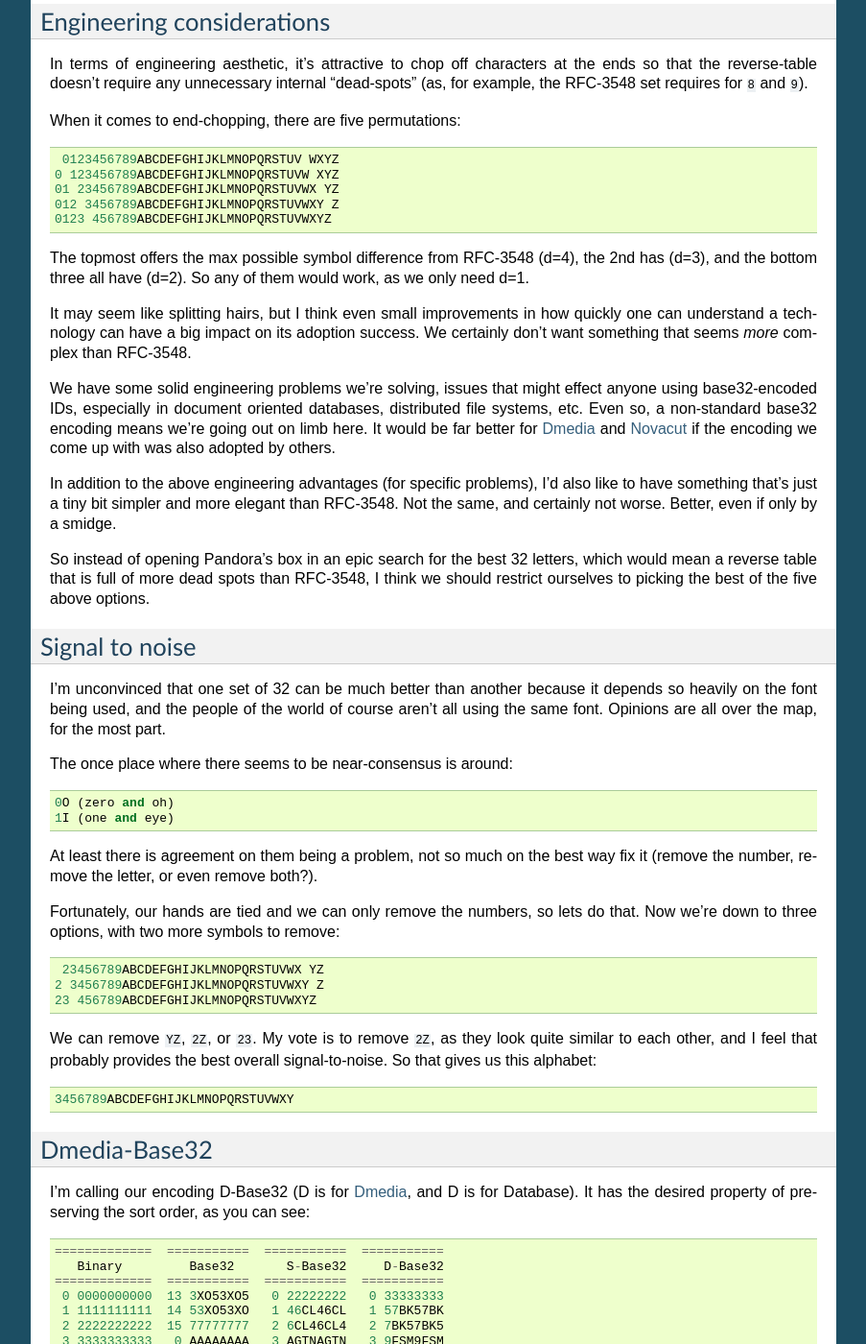
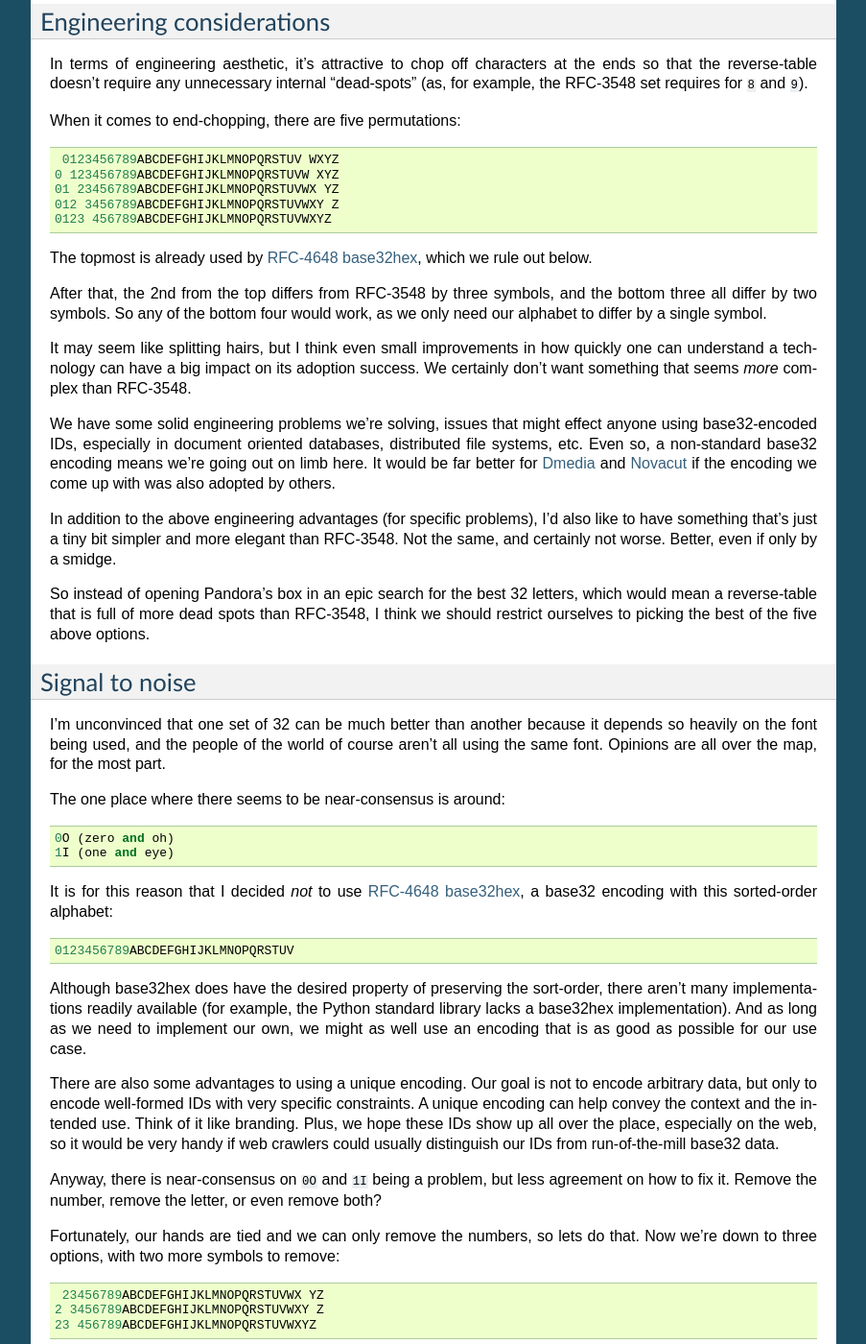
Before and after one commit to json420/dbase32, a Sphinx documentation site: the page built from doc/design.rst, in a window 1280 px wide and 1400 px high, scrolled down 2210 px. Shown: the whole window at 96% size, without its empty margins (198-1101 px from the left). Built offline with Sphinx 7.4.7, drawn with Linux system fonts in a browser that asks for light colours; some of the changed text lies outside the part shown.

Commit message:
design.rst: added explanation as to why base32hex was rejected; other misc clarifications and typo fixes

```diff
--- a/doc/design.rst
+++ b/doc/design.rst
@@ -31,7 +31,7 @@ sort order of the encoded data is different than the binary data, for example::
     15 ffffffffff  12 ZTGMZTGM
     =============  ===========
 
-This is because the symbols in the RFC-3548 base32 encoding table aren't in
+This is because the symbols in the RFC-3548 base32 alphabet aren't in
 ASCII/UTF-8 sorted order, they are in this order::
 
     ABCDEFGHIJKLMNOPQRSTUVWXYZ234567
@@ -61,7 +61,7 @@ translate into a nonsense query like::
     14 <= doc_N <= 3
 
 To be clear, I consider this a total deal-breaker for `Dmedia`_, and so we
-are *not* going to use RFC-3548 base32 encoding in the final version 1
+are *not* going to use RFC-3548 Base32 encoding in the final version 1
 hashing protocol.  It would be a nasty design wart that every implementation
 would have to battle.  And that does not an ecosystem make.
 
@@ -73,9 +73,9 @@ Simplest solution?
 ------------------
 
 Perhaps the simplest solution is to use the same set of symbols as RFC-3548,
-but with an encoding table in sorted order?  We might call it Sorted-Base32,
-and it indeed gives us a base32 sort order that matches the binary sort
-order, as you can see::
+but with the alphabet in sorted order?  We might call it Sorted-Base32, and it
+indeed gives us a base32 sort order that matches the binary sort order, as you
+can see::
 
     =============  ===========  ===========
        Binary         Base32       S-Base32
@@ -146,9 +146,11 @@ When it comes to end-chopping, there are five permutations::
     012 3456789ABCDEFGHIJKLMNOPQRSTUVWXY Z
     0123 456789ABCDEFGHIJKLMNOPQRSTUVWXYZ
 
-The topmost offers the max possible symbol difference from RFC-3548 (d=4), the
-2nd has (d=3), and the bottom three all have (d=2).  So any of them would
-work, as we only need d=1.
+The topmost is already used by `RFC-4648 base32hex`_, which we rule out below.
+
+After that, the 2nd from the top differs from RFC-3548 by three symbols, and
+the bottom three all differ by two symbols.  So any of the bottom four would
+work, as we only need our alphabet to differ by a single symbol.
 
 It may seem like splitting hairs, but I think even small improvements in how
 quickly one can understand a technology can have a big impact on its adoption
@@ -168,7 +170,7 @@ elegant than RFC-3548. Not the same, and certainly not worse.  Better, even
 if only by a smidge.
 
 So instead of opening Pandora's box in an epic search for the best 32 letters,
-which would mean a reverse table that is full of more dead spots than RFC-3548,
+which would mean a reverse-table that is full of more dead spots than RFC-3548,
 I think we should restrict ourselves to picking the best of the five above
 options.
 
@@ -181,13 +183,32 @@ depends so heavily on the font being used, and the people of the world of
 course aren't all using the same font.  Opinions are all over the map, for the
 most part.
 
-The once place where there seems to be near-consensus is around::
+The one place where there seems to be near-consensus is around::
 
     0O (zero and oh)
     1I (one and eye)
 
-At least there is agreement on them being a problem, not so much on the best
-way fix it (remove the number, remove the letter, or even remove both?).
+It is for this reason that I decided *not* to use `RFC-4648 base32hex`_, a
+base32 encoding with this sorted-order alphabet::
+
+    0123456789ABCDEFGHIJKLMNOPQRSTUV
+
+Although base32hex does have the desired property of preserving the sort-order,
+there aren't many implementations readily available (for example, the Python
+standard library lacks a base32hex implementation).  And as long as we need
+to implement our own, we might as well use an encoding that is as good as
+possible for our use case.
+
+There are also some advantages to using a unique encoding.  Our goal is not to
+encode arbitrary data, but only to encode well-formed IDs with very specific
+constraints.  A unique encoding can help convey the context and the intended
+use.  Think of it like branding.  Plus, we hope these IDs show up all over the
+place, especially on the web, so it would be very handy if web crawlers could
+usually distinguish our IDs from run-of-the-mill base32 data.
+
+Anyway, there is near-consensus on ``0O`` and ``1I`` being a problem, but less
+agreement on how to fix it.  Remove the number, remove the letter, or even
+remove both?
 
 Fortunately, our hands are tied and we can only remove the numbers, so lets do
 that.  Now we're down to three options, with two more symbols to remove::
@@ -201,6 +222,9 @@ look quite similar to each other, and I feel that probably provides the best
 overall signal-to-noise.  So that gives us this alphabet::
 
     3456789ABCDEFGHIJKLMNOPQRSTUVWXY
+
+As far as I know, this set of symbols (regardless of order) isn't used in any
+existing base32 encoding.
 
 
 Dmedia-Base32
@@ -231,14 +255,13 @@ It has the desired property of preserving the sort order, as you can see::
     =============  ===========  ===========  ===========
 
 Because D-Base32 is *not* designed to encode arbitrary data, but instead is
-designed only to encode our well-formed IDs, we're only supporting IDs that are
-multiples of 40-bits, and we're *not* supporting padding.
+designed only to encode our well-formed IDs, we're *not* supporting padding.
+Data to be encoded must be a multiple of 5 bytes in length, and text to be
+decoded must be a multiple of 8 characters in length.
 
-Data to be encoded must be a multiple of 5 bytes in length, and ASCII/UTF-8
-text to be decoded must be a multiple of 8 bytes in length.  This strict
-validation is good in terms of enforcing correctness at higher levels, and it
-makes the implementation easier, eliminates a lot of potential spots for
-security goofs.
+This strict validation is good in terms of enforcing correctness in higher-level
+code, and it makes the implementation easier, eliminates a lot of potential
+spots for security goofs.
 
 
 Note on lowercase
@@ -297,4 +320,5 @@ And the same with uppercase IDs::
 .. _`Novacut`: https://launchpad.net/novacut
 .. _`Dmedia`: https://launchpad.net/dmedia
 .. _`FileStore`: https://launchpad.net/filestore
+.. _`RFC-4648 base32hex`: http://tools.ietf.org/html/rfc4648#section-7
 .. _`z-base-32`: http://philzimmermann.com/docs/human-oriented-base-32-encoding.txt
```
